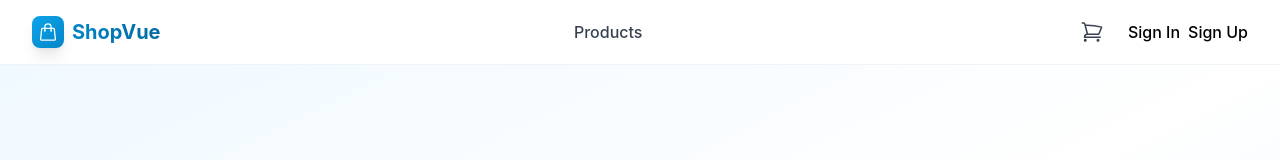
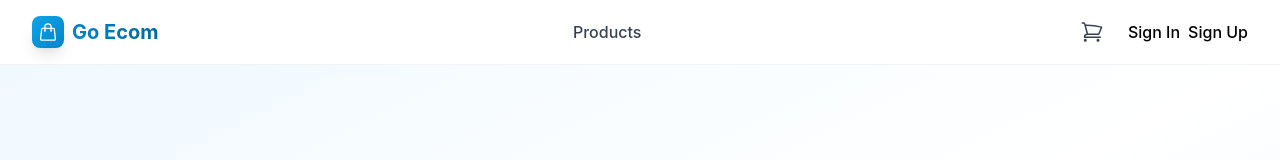
Before and after one commit to Cleve-codes/go-ecom, a Vue app in the folder frontend/: page / in a window 1280 px wide. Shown: the top 160 px of the page. Built offline with nearby package versions, Linux system fonts and the light colour scheme; no server answers.

Commit message:
fix(CORS): fix cors error

```diff
--- a/frontend/src/components/NavBar.vue
+++ b/frontend/src/components/NavBar.vue
@@ -13,7 +13,7 @@
               <ShoppingBagIcon class="w-5 h-5 text-white" />
             </div>
             <span class="hidden sm:block bg-gradient-to-r from-primary-600 to-primary-700 bg-clip-text text-transparent">
-              ShopVue
+              Go Ecom
             </span>
           </RouterLink>
         </div>
```
